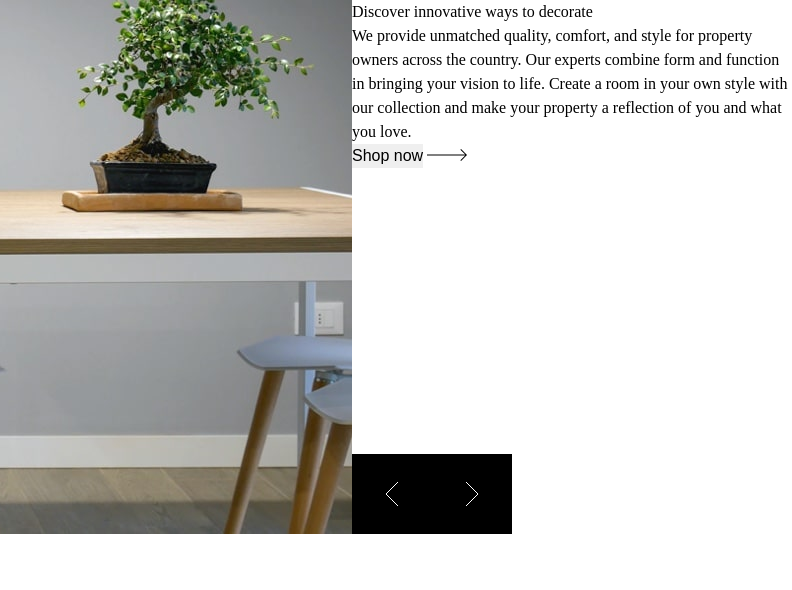
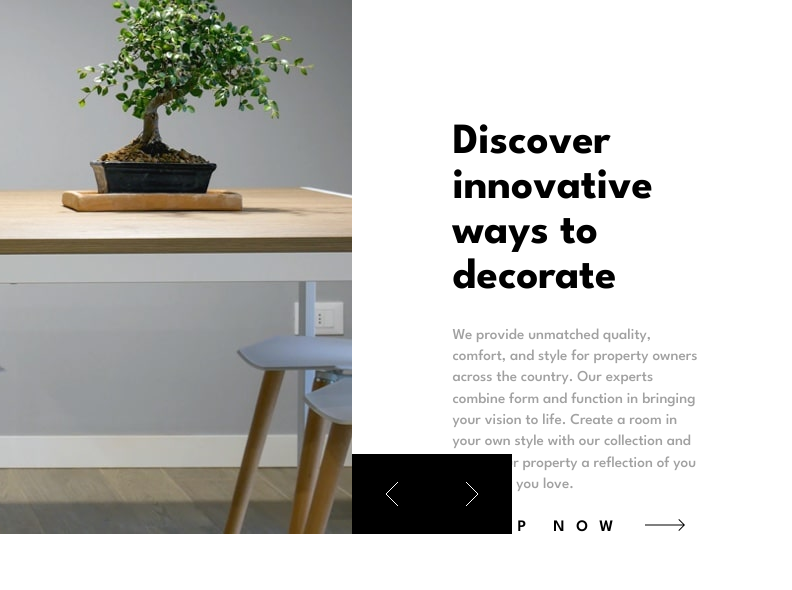
Before and after one commit to githukelvin/room-homepage, a plain HTML site: page index.html in a window 1280 px wide. Shown: the top 590 px of the page, 488-1280 px from the left. Drawn offline with Linux system fonts and the light colour scheme.

Commit message:
build of styling the top division is done

```diff
--- a/scss/partials/_top.scss
+++ b/scss/partials/_top.scss
@@ -49,16 +49,38 @@
         width: 100%;
         position: relative;
         .text{
+            display: flex;
+            flex-direction:column;
+            gap: 1em;
+            padding: 7.47em 4em 0em 6.28em;
             h1{
+                font-family: 'bold';
+                font-size: 2.69em;
+                line-height: 1.05;
+                color: $Black;
+                padding-bottom: .2em;
 
             }
             p{
+                width: 100%;
+                font-family: 'medium';
+                font-size: .95em;
+                line-height: 1.4;
+                color: $DarkGray;
+                padding-right: 2em;
 
             }
 
         }
         .button{
+            padding-top: .2em;
             button{
+                all: unset;
+                text-transform: uppercase;
+                color: $Black;
+                font-family: 'semibold';
+                letter-spacing: 11.5px;
+                padding-right: 1em;
 
             }
             img{
```
Also changed, not shown: css/main.css, 1 other file.
